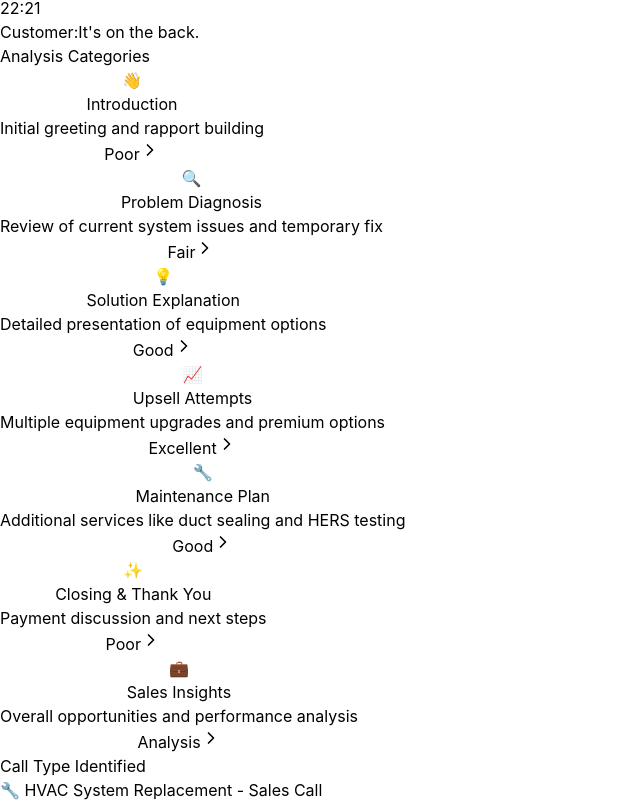
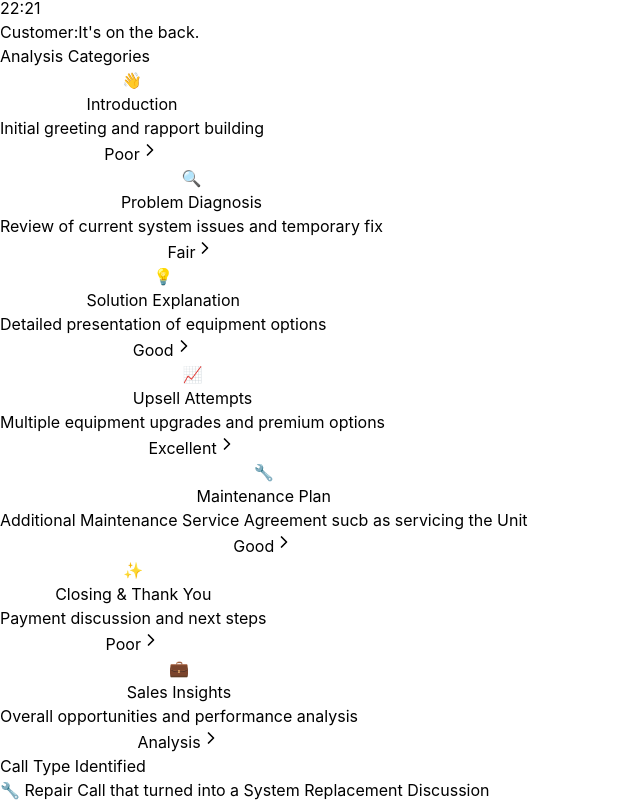
Before and after one commit to DufekGrant/ServiceCallAnalysis, a React (Vite) app: page / in a window 1280 px wide. Shown: the part 8308-9110 px from the top of the page, without its empty margins (0-640 px from the left). Built offline with nearby package versions, Linux system fonts and the light colour scheme; the HTML template or start-up script is replaced by a standard one.

Commit message:
third commit

```diff
--- a/src/components/ServiceCallAnalysis.jsx
+++ b/src/components/ServiceCallAnalysis.jsx
@@ -171,13 +171,13 @@ const ServiceCallAnalysis = () => {
       icon: '📈',
       summary: 'Multiple equipment upgrades and premium options',
       rating: 'Excellent',
-      analysis: 'The technician did an excellent job of making upsell attempts. The technician offered more profitable equipment options such as the heat pump over the standard furnace, a newer and more expensive nest thermostat, and upgrades that would allow the homeowner to past a HERS test. '
+      analysis: 'The technician did an excellent job of making upsell attempts. The technician offered more profitable equipment options such as the heat pump over the standard furnace, a newer and more expensive nest thermostat, and upgrades that would allow the homeowner to pass a HERS test. '
     },
     {
       id: 'maintenance',
       title: 'Maintenance Plan',
       icon: '🔧',
-      summary: 'Additional services like duct sealing and HERS testing',
+      summary: 'Additional Maintenance Service Agreement sucb as servicing the Unit',
       rating: 'Good',
       analysis: 'The technician offered a 10 year maintenance plan to cover maintenance and parts for the new heat pump system, matching the manufacturer warranty. The section was mentioned very briefly and there was a missed opportunity for a better sales pitch for the maintenance plans, although the performed one was good.'
     },
@@ -338,7 +338,7 @@ const ServiceCallAnalysis = () => {
             {/* Call Type Indicator */}
             <div className="bg-blue-600 text-white rounded-lg shadow-md p-5 mt-6">
               <h3 className="text-xl font-bold mb-2">Call Type Identified</h3>
-              <p className="text-xl">🔧 HVAC System Replacement - Sales Call</p>
+              <p className="text-xl">🔧 Repair Call that turned into a System Replacement Discussion</p>
             </div>
           </div>
         </div>
```
